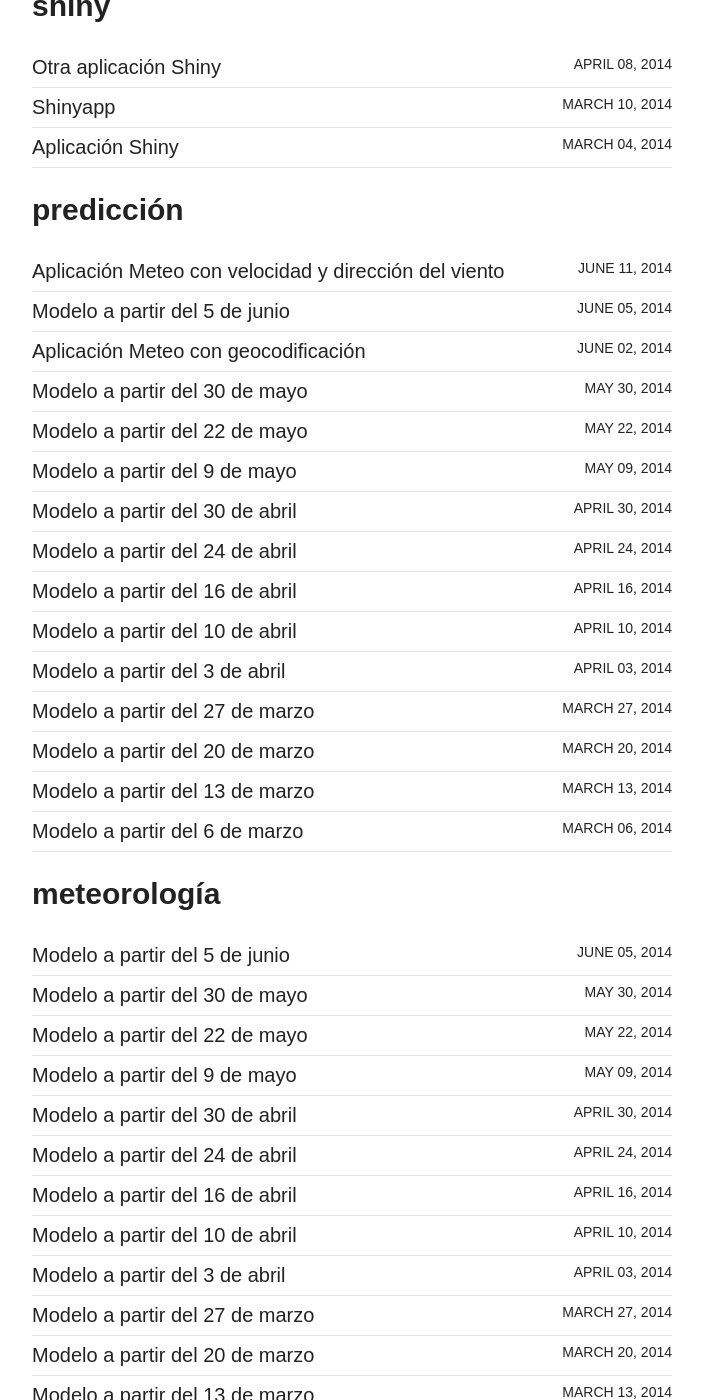
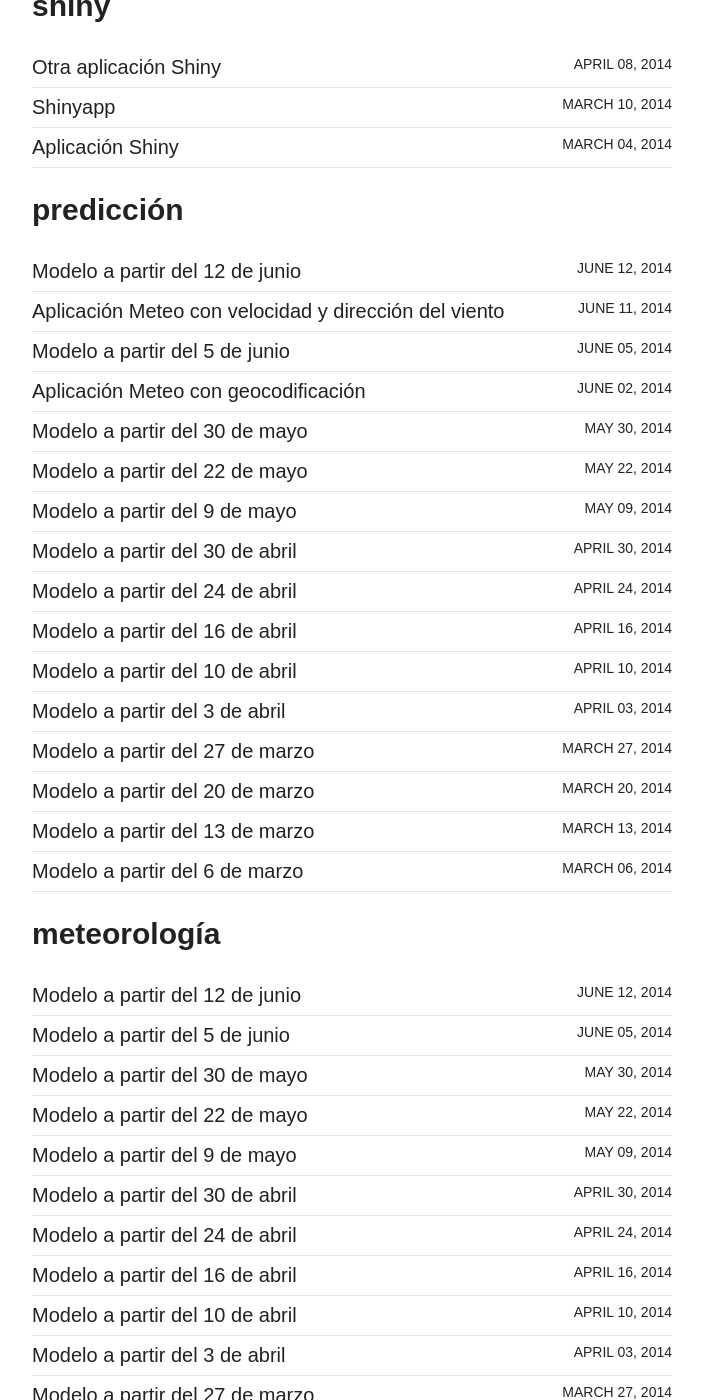
Before and after one commit to jmprietob/jmprietob.github.io, a Jekyll site: the page built from tags.html, in a window 1280 px wide and 1400 px high, scrolled down 1441 px. Shown: the whole window, without its empty margins (288-991 px from the left). Built offline with Jekyll 4.4.1, drawn with Linux system fonts in a browser that asks for light colours; nearby versions of some CDN libraries; some of the changed lines change nothing that is shown.

Commit message:
Nota 12-06-2014
Y actualización meteorología 12 de junio

```diff
--- /dev/null
+++ b/_posts/2014-06-12-prediccion-12-06-2014.markdown
@@ -0,0 +1,18 @@
+---
+layout: post
+title:  "Modelo a partir del 12 de junio"
+description: "Meteorology prediction."
+date:   2014-06-12 12:00:00
+categories: prediccion
+tags: [predicción, meteorología]
+image:
+  feature: texture-feature-02.jpg
+  credit: José Manuel Prieto Blázquez
+  creditlink: http://jmprietob.github.io
+comments: true
+share: true
+---
+
+Actualizados las animaciones de precipitación y viento para los próximos cuatro días. Se encuentran en la sección [meteorología](http://jmprietob.github.io/meteo/) del blog.
+
+También he actualizado la [aplicación meteo](https://jmprietob.shinyapps.io/meteo/) donde para una localización se extraen datos de precipitación, temperatura, cota de nieve y viento para los próximos 4 días(datos para la España peninsular).
--- a/meteo.md
+++ b/meteo.md
@@ -10,7 +10,7 @@
   creditlink: http://jmprietob.github.io
 ---
 
-## Predicción a partir del 9 de junio
+## Predicción a partir del 12 de junio
 
 #### Precipitación
 La animación se compone de un mapa de nubosidad (nubes medias y bajas), de la cantidad de precipitación y nieve (naranja).
```
Also changed, not shown: images/precipitacion.gif.
